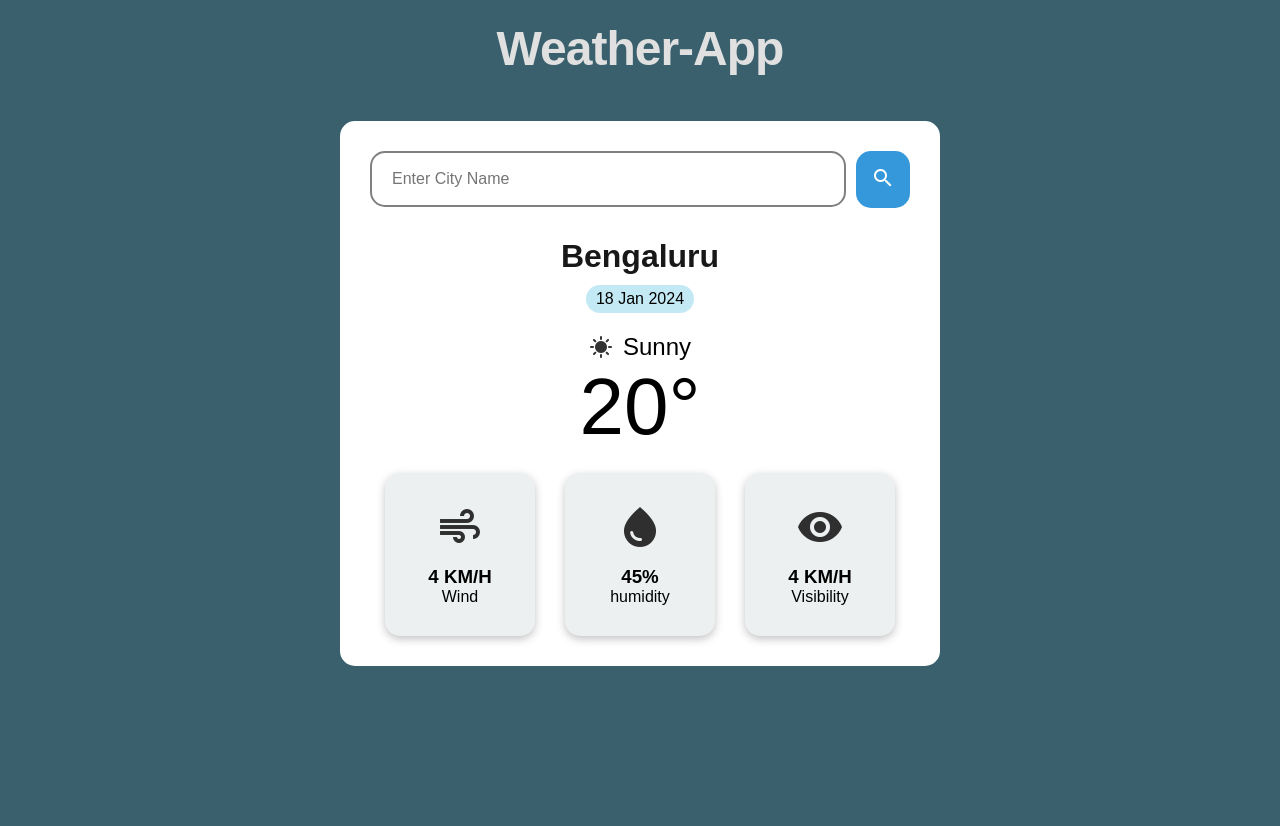
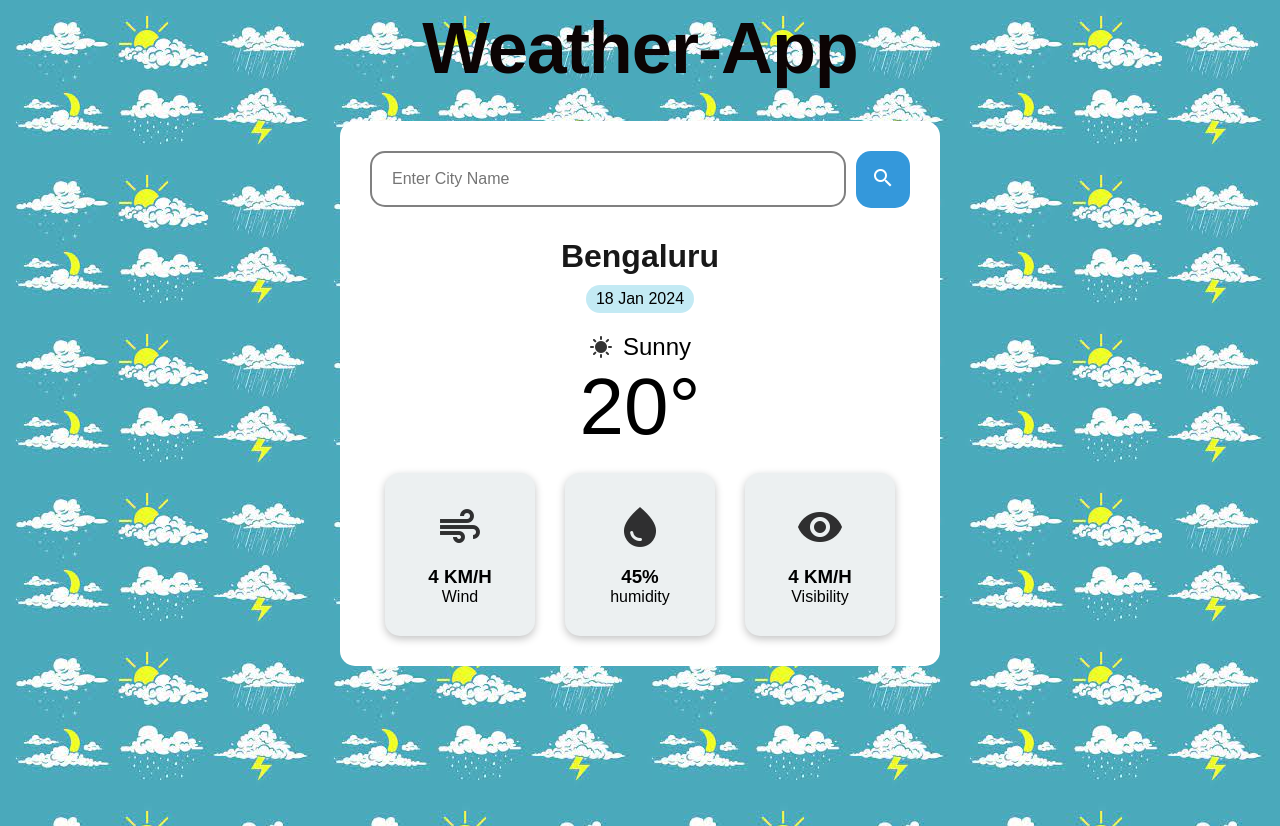
Before and after one commit to 08anithap/Weather-App, a plain HTML site: page index.html in a window 1280 px wide. Drawn offline with Linux system fonts and the light colour scheme.

Commit message:
commit project

```diff
--- a/style.css
+++ b/style.css
@@ -4,14 +4,14 @@
     box-sizing: border-box;
 }
 body{
-    background-color:#3A606E;
+    background:url(img.jpeg);
     font-family: Arial, Helvetica, sans-serif;
     height: 100vh;
 }
 .app-name{
-    color: #E0E0E0;
+    color: #0c0404;
     text-align: center;
-    font-size: 3em;
+    font-size: 4.5em;
     line-height: 45px;
     letter-spacing: -1px;
     display: block;
```
Also changed, not shown: img.jpeg (added).
